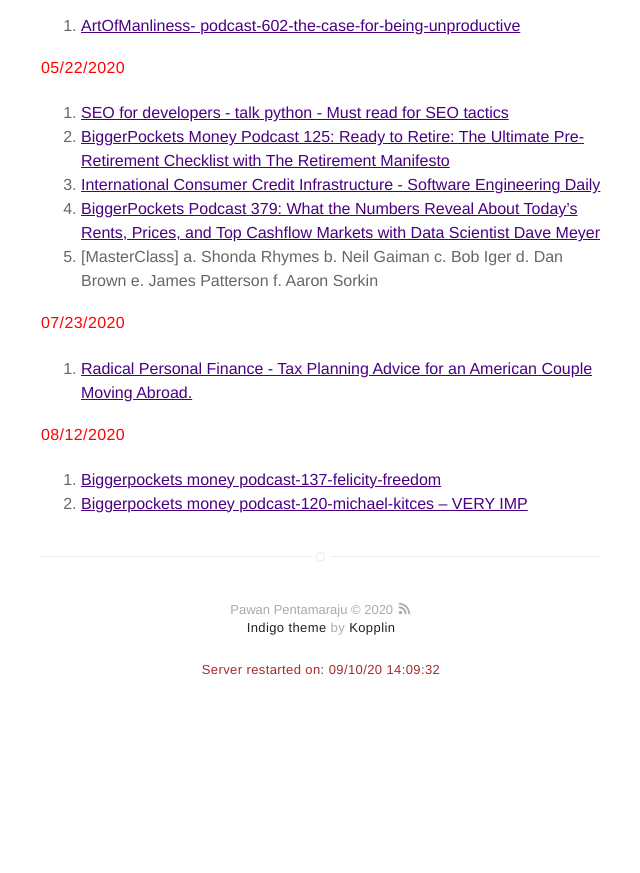
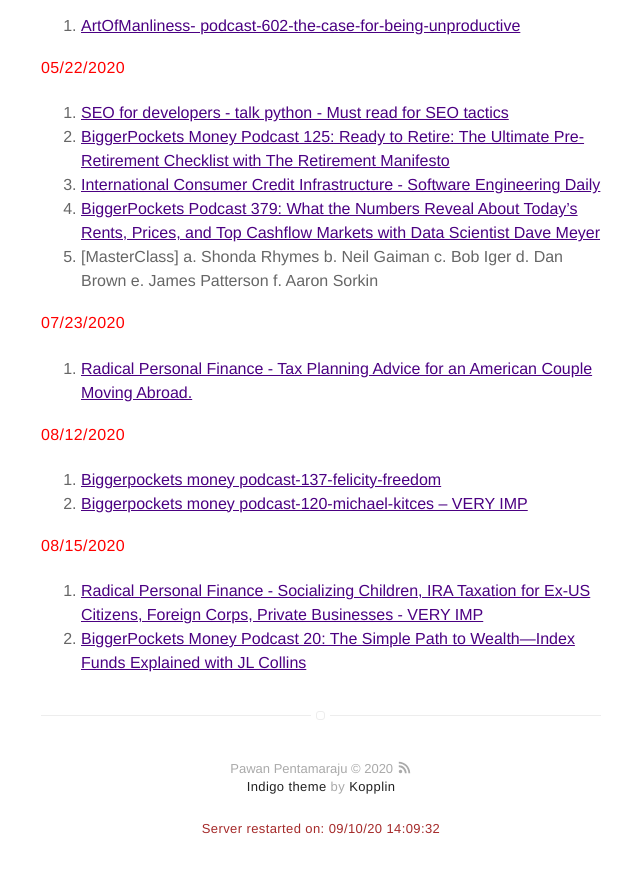
Before and after one commit to pawanpe/pawanpe.github.io, a Jekyll site: the page built from booklist/2020/articlesandvideos.markdown, in a window 1280 px wide and 900 px high, scrolled down 1048 px. Shown: the top 873 px of the window, without its empty margins (319-959 px from the left). Built offline with Jekyll 4.4.1, drawn with Linux system fonts in a browser that asks for light colours; before the commit the page ends 1789 px from its top, so only the background shows below that.

Commit message:
Update for 8/15/2020

```diff
--- a/booklist/2020/articlesandvideos.markdown
+++ b/booklist/2020/articlesandvideos.markdown
@@ -61,3 +61,8 @@ layout: page
 
  1. [Biggerpockets money podcast-137-felicity-freedom](https://www.biggerpockets.com/blog/biggerpockets-money-podcast-137-felicity-freedom)
  2. [Biggerpockets money podcast-120-michael-kitces -- VERY IMP](https://www.biggerpockets.com/blog/biggerpockets-money-podcast-120early-retirementasset-allocation-safe-withdrawal-rates-michael-kitces)
+
+ <b style="color: red">08/15/2020</b>
+
+ 1. [Radical Personal Finance - Socializing Children, IRA Taxation for Ex-US Citizens, Foreign Corps, Private Businesses - VERY IMP](https://podcasts.apple.com/au/podcast/friday-q-socializing-children-ira-taxation-for-ex-us/id896153632?i=1000488165132)
+ 2. [BiggerPockets Money Podcast 20: The Simple Path to Wealth—Index Funds Explained with JL Collins](https://www.biggerpockets.com/blog/biggerpockets-money-podcast-20-the-simple-path-to-wealth-index-funds-explained-with-jl-collins)
```
